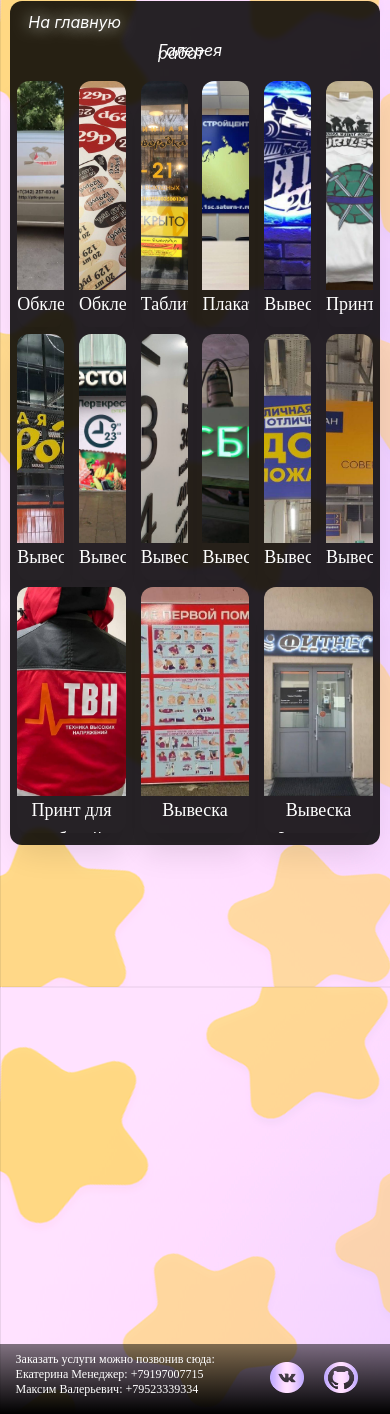
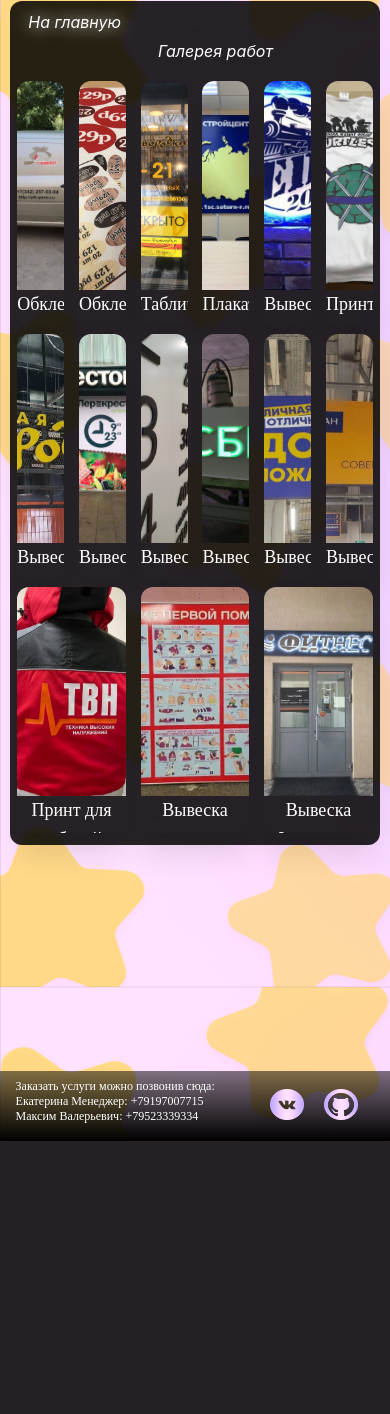
Before and after one commit to ZeburG1/Avenu-RPK, a PHP site: page /gallery.html in a window 390 px wide. Shown: the part 93-1507 px from the top of the page. After the commit the page ends 1234 px from the top, so only its background shows below. Run offline with PHP 8.4, Linux system fonts and the light colour scheme.

Commit message:
first commit

```diff
--- a/style/gallery.css
+++ b/style/gallery.css
@@ -219,7 +219,7 @@
     }
     .gallery-main > p{
         position: relative;
-        width: 30%;
+        width: 40%;
         height: 8%;
         left: 40%;
         top: 1%;
@@ -286,7 +286,7 @@
         height: 70px;
         bottom: 0;
         margin-top: 0;
-        margin-bottom: -170%;
+        margin-bottom: -100%;
     }
     .footer-info {
         position: relative;
```
